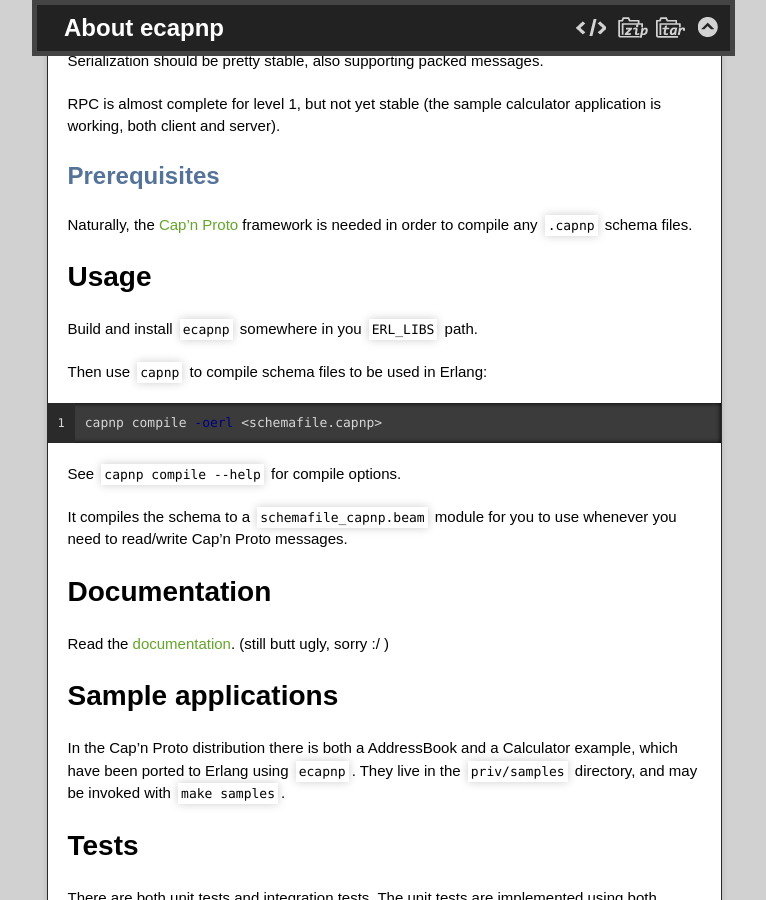
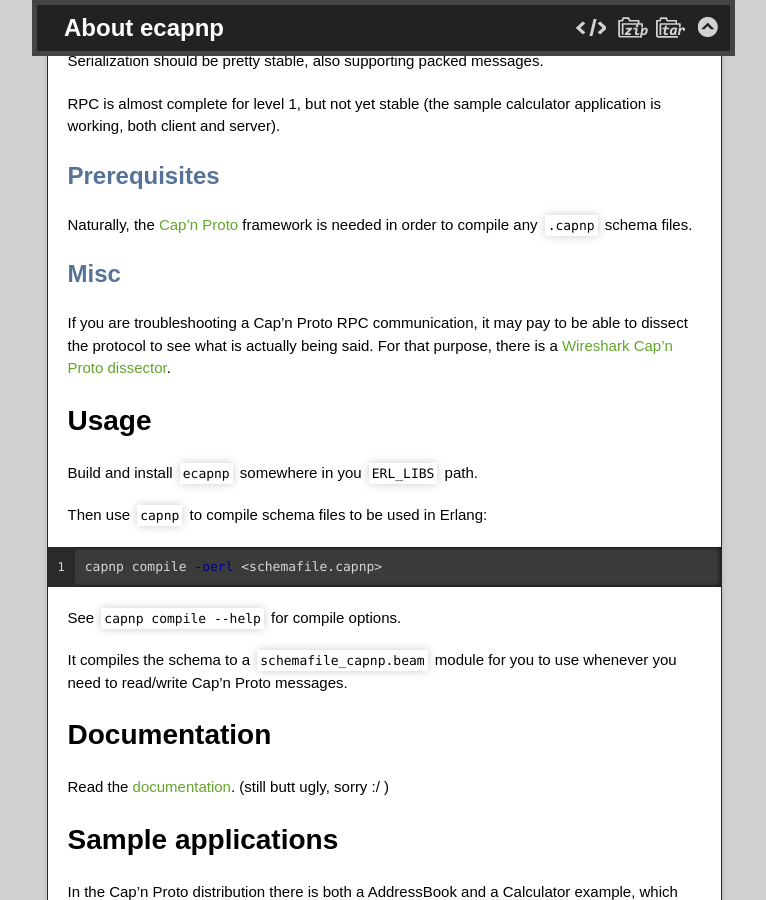
Before and after one commit to kaos/ecapnp, a Jekyll site: the page built from index.markdown, in a window 1280 px wide and 900 px high, scrolled down 448 px. Shown: the whole window, without its empty margins (256-1022 px from the left). Built offline with Jekyll 4.4.1, drawn with Linux system fonts in a browser that asks for light colours; nearby versions of some CDN libraries.

Commit message:
add link to the capnp rpc dissector plugin for wireshark

```diff
--- a/index.markdown
+++ b/index.markdown
@@ -27,6 +27,15 @@
 
 Naturally, the [Cap'n Proto](http://capnproto.com) framework is needed
 in order to compile any `.capnp` schema files.
+
+
+Misc
+----
+
+If you are troubleshooting a Cap'n Proto RPC communication, it may pay
+to be able to dissect the protocol to see what is actually being
+said. For that purpose, there is a
+[Wireshark Cap'n Proto dissector](https://github.com/kaos/wireshark-plugins).
 
 
 Usage
```
